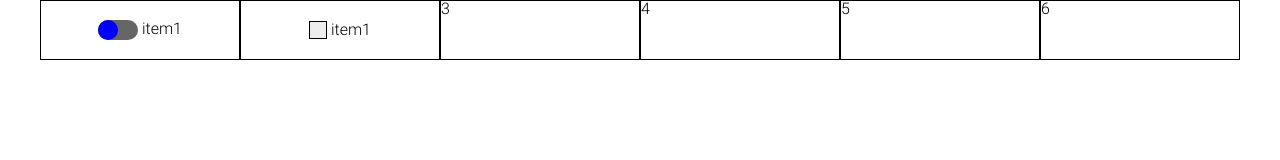
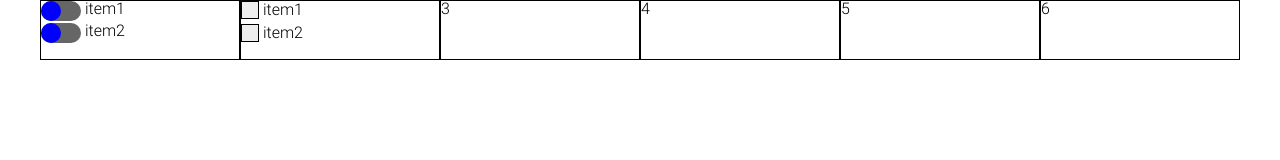
Before and after one commit to liquidnuker/r_comps_cssCheckToggle1, a plain HTML site: page index.html in a window 1280 px wide. Drawn offline with Linux system fonts and the light colour scheme.

Commit message:
changed markup

```diff
--- a/index.html
+++ b/index.html
@@ -20,14 +20,27 @@
     <div class="col-sm-2">
       <!-- checkToggle1-01 -->
       <span class="checkToggle1-01">
-        <input type="checkbox" id="checkToggle1-01_checkbox" />
-        <label for="checkToggle1-01_checkbox" role="checkbox" class="checkToggle1-01_bg">
+        <!-- check1 -->
+        <input type="checkbox" id="checkToggle1-01_checkbox1" />
+        <label for="checkToggle1-01_checkbox1" role="checkbox" class="checkToggle1-01_bg">
           <span class="checkToggle1-01_switch">
           &nbsp;
           </span>
         </label>
-        <label for="checkToggle1-01_checkbox" class="checkToggle1-01_vlabel">
+        <label for="checkToggle1-01_checkbox1" class="checkToggle1-01_vlabel">
         item1
+        </label>
+        <br>
+
+        <!-- check2 -->
+        <input type="checkbox" id="checkToggle1-01_checkbox2" />
+        <label for="checkToggle1-01_checkbox2" role="checkbox" class="checkToggle1-01_bg">
+          <span class="checkToggle1-01_switch">
+          &nbsp;
+          </span>
+        </label>
+        <label for="checkToggle1-01_checkbox2" class="checkToggle1-01_vlabel">
+        item2
         </label>
       </span>
       <!-- end checkToggle1-01 -->
@@ -35,12 +48,23 @@
     <div class="col-sm-2">
       <!-- checkToggle1-02 -->
       <span class="checkToggle1-02">
-        <input type="checkbox" id="checkToggle1-02_checkbox" />
-        <label for="checkToggle1-02_checkbox" role="checkbox" class="checkToggle1-02_bg">
+        <!-- check1 -->
+        <input type="checkbox" id="checkToggle1-02_checkbox1" />
+        <label for="checkToggle1-02_checkbox1" role="checkbox" class="checkToggle1-02_bg">
           &nbsp;
         </label>
-        <label for="checkToggle1-02_checkbox" class="checkToggle1-02_vlabel">
+        <label for="checkToggle1-02_checkbox1" class="checkToggle1-02_vlabel">
         item1
+        </label>
+        <br>
+
+        <!-- check2 -->
+        <input type="checkbox" id="checkToggle1-02_checkbox2" />
+        <label for="checkToggle1-02_checkbox2" role="checkbox" class="checkToggle1-02_bg">
+          &nbsp;
+        </label>
+        <label for="checkToggle1-02_checkbox2" class="checkToggle1-02_vlabel">
+        item2
         </label>
       </span>
       <!-- end checkToggle1-02 -->
--- a/src/styles/_checkToggle1.scss
+++ b/src/styles/_checkToggle1.scss
@@ -8,8 +8,9 @@ body {
 // checkToggle1-01
 // ==================================================/
 .checkToggle1-01 {
-  // @extend %display--inline-block;
-  @include center-both; // for preview only; use the extender above for actual usage
+  @extend %display--block;
+  margin-bottom: 4px;
+  // @include center-both; // for preview only; use the extender above for actual usage
   // width: 126px;
   // background-color: #000;
 
@@ -20,7 +21,8 @@ body {
   }
 
   .checkToggle1-01_vlabel {
-    vertical-align: middle;
+    @extend %display--inline-block;
+    margin-bottom: 6px;
   }
 
   .checkToggle1-01_bg {
@@ -40,11 +42,11 @@ body {
     transition: 0.1s;
   }
 
-  input:checked ~ .checkToggle1-01_bg {
+  input:checked + .checkToggle1-01_bg {
     background-color: pink;
   }
 
-  input:checked ~ .checkToggle1-01_bg >.checkToggle1-01_switch {
+  input:checked + .checkToggle1-01_bg >.checkToggle1-01_switch {
     margin-left: 20px;
     // left: calc(100%);
     // transform: translateX(100%);
@@ -55,11 +57,11 @@ body {
   // }
 
   // disabled
-  input:disabled ~ .checkToggle1-01_bg {
+  input:disabled + .checkToggle1-01_bg {
     background-color: #ccc;
   }
 
-  input:disabled ~ .checkToggle1-01_bg >.checkToggle1-01_switch {
+  input:disabled + .checkToggle1-01_bg >.checkToggle1-01_switch {
     background-color: #eee;
   }
 }
@@ -67,8 +69,8 @@ body {
 // checkToggle1-02
 // ==================================================/
 .checkToggle1-02 {
-  // @extend %display--inline-block;
-  @include center-both; // for preview only; use the extender above for actual usage
+  @extend %display--block;
+  // @include center-both; // for preview only; use the extender above for actual usage
   // background-color: #ccc;
 
   input[type=checkbox]{
@@ -78,7 +80,13 @@ body {
   }
 
   .checkToggle1-02_vlabel {
-    // vertical-align: middle;
+    @extend %display--inline-block;
+    margin-bottom: 6px;
+  }
+
+  .checkToggle1-02_vlabel:last-of-type {
+    // @extend %display--inline-block;
+    // margin-bottom: 6px;
   }
 
   .checkToggle1-02_bg {
@@ -90,12 +98,12 @@ body {
     height: 18px;
   }
 
-  input:checked ~ .checkToggle1-02_bg {
+  input:checked + .checkToggle1-02_bg {
     position: relative;
     background-color: pink;
   }
 
-  input:checked ~ .checkToggle1-02_bg:after {
+  input:checked + .checkToggle1-02_bg:after {
     @include center-both;
     position: absolute;
     content: url('../../img/icons/check1.svg');
```
Also changed, not shown: index.bundle.css.
